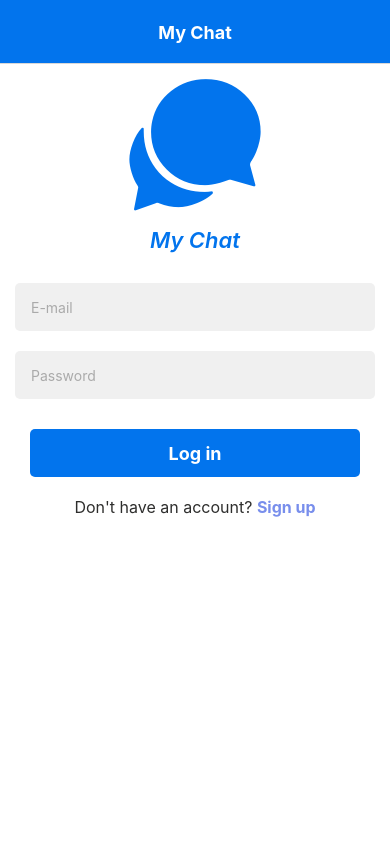
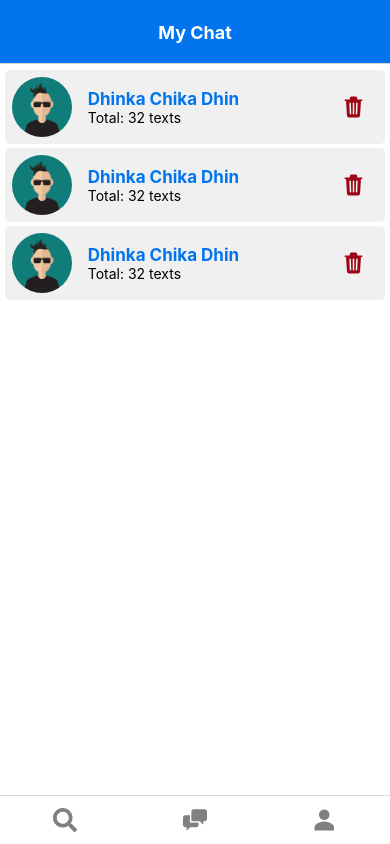
Before and after one commit to Brainless-Loco/myChattingApp, a React Native app: screen /chats in a window 390 px wide. Built offline with nearby package versions, Linux system fonts and the light colour scheme; no server answers; the database is empty.

Commit message:
failed attempt of chatting function implementation

```diff
--- a/App.js
+++ b/App.js
@@ -20,7 +20,7 @@ export default function App() {
     <Provider store={store}>
       <NavigationContainer  >
       <Stack.Navigator>
-        <Stack.Screen name="login" component={LogIn} options={{headerTitle:'My Chat',headerTitleAlign:'center',
+        {/* <Stack.Screen name="login" component={LogIn} options={{headerTitle:'My Chat',headerTitleAlign:'center',
           headerBackVisible:false,
           headerStyle:{
             backgroundColor:'#0274ed',
@@ -36,7 +36,7 @@ export default function App() {
         headerTitleStyle:{
           color:'white',
           fontWeight:'bold'
-        }}}/>
+        }}}/> */}
         <Stack.Screen name="home" component={Home} options={{headerTitle:'My Chat',headerTitleAlign:'center',
         headerBackVisible:false,
         headerStyle:{
--- a/components/ASingleChat.js
+++ b/components/ASingleChat.js
@@ -4,14 +4,14 @@ import { Ionicons } from '@expo/vector-icons';
 
 export default function ASingleChat({navigation}) {
   return (
-    <TouchableOpacity  onPress={()=>{navigation.navigate('chat')}} style={styles.container}>
+    <Pressable  onPress={()=>{navigation.navigate('chat')}} style={styles.container}>
         <Image style={styles.imageStyle} source={require('../assets/images/avatar.png')}/>
         <View style={styles.midContainerStyle}>
             <Text style={styles.chatNameStyle}>Dhinka Chika Dhin</Text>
             <Text>Total: 32 texts</Text>
         </View>
         <Pressable style={styles.deleteBtnContainerStyle}><Ionicons name="trash" size={24} color="#9c0615"/></Pressable>
-    </TouchableOpacity>
+    </Pressable>
   )
 }
 
--- a/components/HomeTabs/AllConversationsTab.js
+++ b/components/HomeTabs/AllConversationsTab.js
@@ -1,11 +1,41 @@
-import { View, Text, StyleSheet, ScrollView } from 'react-native'
-import React from 'react'
+import { StyleSheet, ScrollView } from 'react-native'
+import React, { useEffect } from 'react'
 import ASingleChat from '../ASingleChat'
+import { auth, db } from '../../firebase/firebaseConfig'
+import { addDoc, collection, collectionGroup, getDoc, getDocs, orderBy, where } from 'firebase/firestore/lite'
+import { query } from 'firebase/database'
 
 export default function AllConversationsTab({navigation}) {
+
+  const chatRoomsRef = collection(db,'chatRooms')
+    const q = query(chatRoomsRef, where("members", "array-contains", "tonmoydas961179@gmail.com"), orderBy("lastText_time"));
+
+    const getAllConversations = async ()=>{
+      try{
+        const querySnapshot = await getDocs(q)
+        // console.log(querySnapshot.size)
+        querySnapshot.forEach((doc) => {
+          // doc.data() is never undefined for query doc snapshots
+          // console.log(doc.id, " => ", doc.data());
+        });
+      }
+      catch(e){
+          console.log(e)
+      }
+      finally{
+
+      }
+    }
+    getAllConversations()
+
+
+    const trying = ()=>{
+
+    }
+
   return (
     <ScrollView showsHorizontalScrollIndicator={false} showsVerticalScrollIndicator={false} style={styles.container}>
-        <ASingleChat navigation={navigation}/>
+        <ASingleChat navigation={navigation} roomId={"sdssd"}/>
         <ASingleChat navigation={navigation}/>
         <ASingleChat navigation={navigation}/>
     </ScrollView>
--- a/redux/Reducer.js
+++ b/redux/Reducer.js
@@ -2,6 +2,8 @@ import { UPDATE_ACTIVE_TAB_NAME, UPDATE_CURRENT_USER_USERNAME } from "./Types"
 
 const initialState = {
     currentUserUsername:'',
+    currentUserId:'',
+    currentOpenedChat:'',
     currentUserEmail:'',
     loggedIn: false,
     currentOpenedChatID:'',
```
Also changed, not shown: screens/Chat.js (+6 -1 lines).
